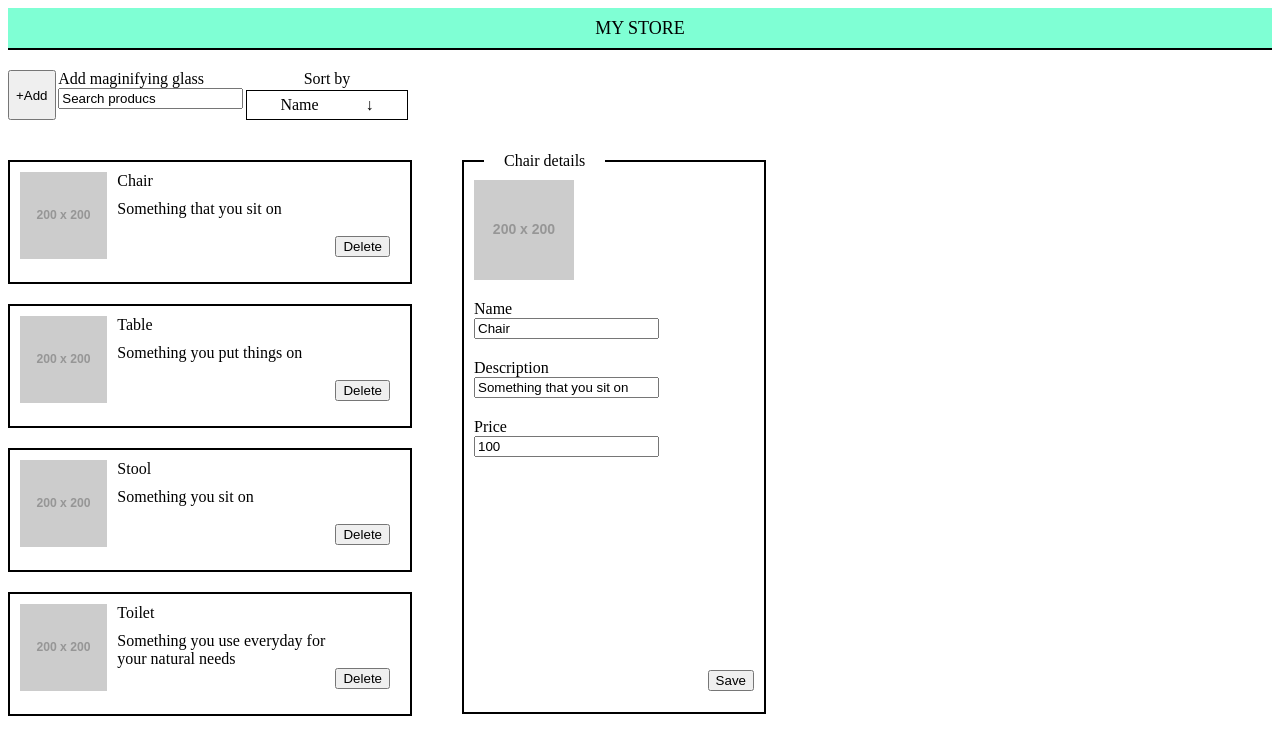
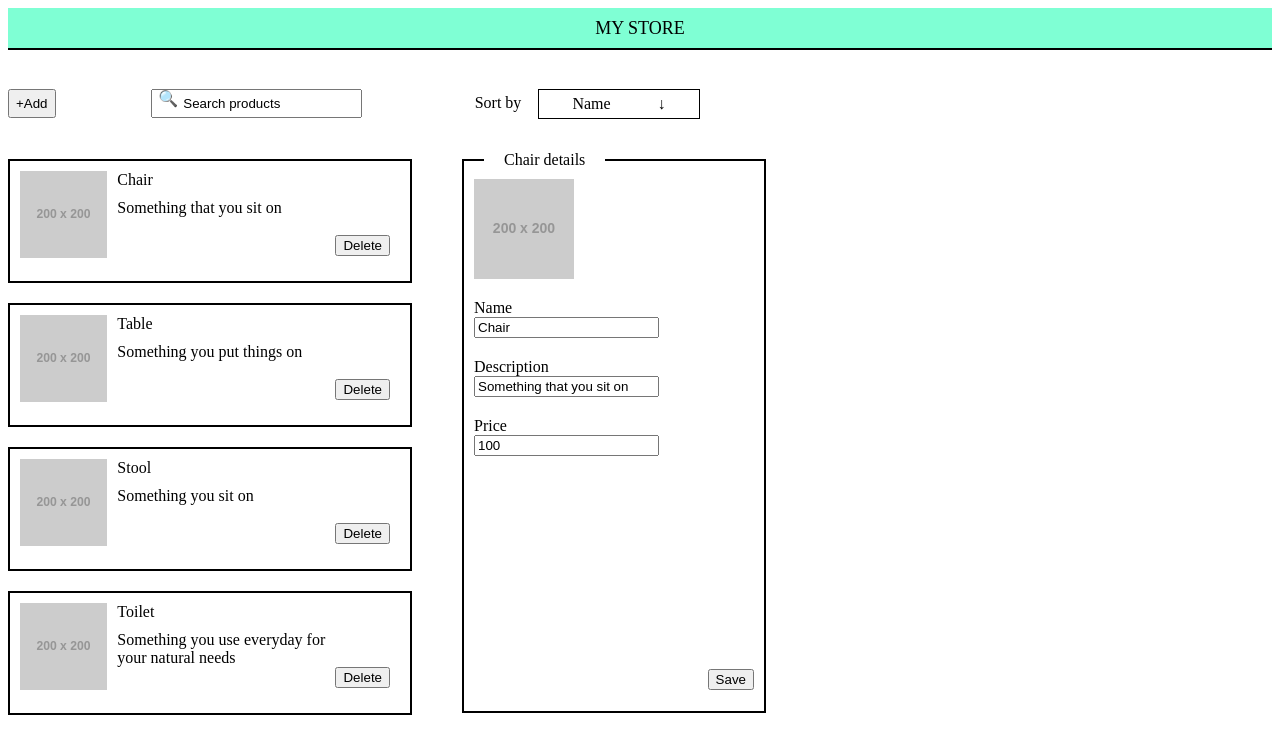
Before and after one commit to idodidodi/CodeValue-React-Test, a React (Vite) app in the folder my-react-less-app/: page / in a window 1280 px wide. Shown: the top 754 px of the page. Built offline with nearby package versions, Linux system fonts and the light colour scheme.

Commit message:
fix icons

```diff
--- a/my-react-less-app/src/App.less
+++ b/my-react-less-app/src/App.less
@@ -12,14 +12,40 @@
     .body {
         .actions {
             display: flex;
-            width: 400px;
+            width: 700px;
             justify-content: space-between;
             margin: 20px 0;
 
+            button.add {
+                height: 29px;
+                margin-top: 19px;
+            }
+
+            .search-products {
+                margin-top: 19px;
+
+                .maginifying-glass {
+                    position: absolute;
+                    margin-left: 7px;
+                }
+
+                input.input-search-products {
+                    padding: 5px 0 5px 30px;
+                }
+            }
+
             .sort-by {
+                display: flex;
+                width: 250px;
+                margin-top: 19px;
+
                 .sort-by-header {
                     text-align: center;
                     padding-bottom: 2px;
+                    width: 80px;
+                    display: flex;
+                    justify-content: center;
+                    align-items: center;
                 }
 
                 .sort-by-wrapper {
--- a/my-react-less-app/src/App.tsx
+++ b/my-react-less-app/src/App.tsx
@@ -99,8 +99,8 @@ function App() {
             onClick={addItem}
           >+Add</button>
           <div className="search-products">
-            <div className="maginifying-glass">Add maginifying glass</div>
-            <input type="text" title='Search producs' defaultValue="Search producs" />
+            <div className="maginifying-glass">&#128269;</div>
+            <input type="text" title='Search products' defaultValue="Search products" className='input-search-products'/>
           </div>
           <div className="sort-by">
             <div className="sort-by-header">Sort by</div>
```
